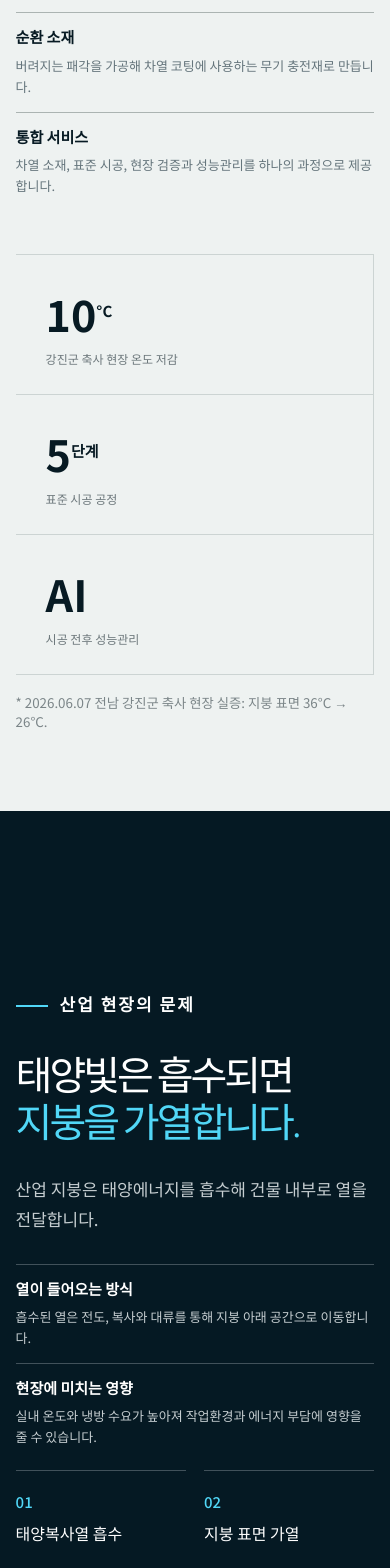
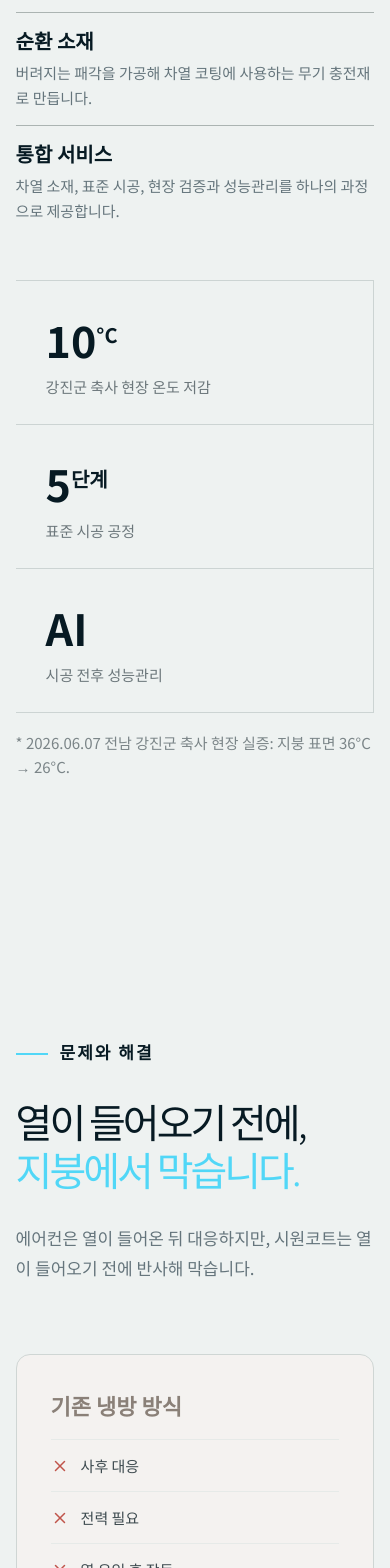
Before and after one commit to dragonmm98/Siwon-Coat-sample-website, a React (Vite) app: page / in a window 390 px wide. Shown: the part 1360-2928 px from the top of the page. Built offline with nearby package versions, Linux system fonts and the light colour scheme.

Commit message:
Update localized content and product presentation

```diff
--- a/src/main.jsx
+++ b/src/main.jsx
@@ -1,62 +1,57 @@
 import React,{useEffect,useState} from 'react';
 import{createRoot}from'react-dom/client';
-import{ArrowUpRight,ArrowDown,ArrowUp,ArrowRight,Menu,X,Check,Sun,Factory,Warehouse,Beef,Ship,Building2,Recycle,Leaf,Download,Package,FlaskConical,FileText}from'lucide-react';
+import{ArrowUpRight,ArrowDown,ArrowUp,ArrowRight,Menu,X,Check,Sun,Factory,Warehouse,Beef,Ship,Recycle,Leaf,Download,Package,FlaskConical}from'lucide-react';
 import'./style.css';
 
 const copy={
 kr:{
- nav:['회사소개','성능','기술','제품','적용분야','지속가능성','연혁','시공사례','파트너십','FAQ','문의'],
+ nav:['회사소개','기술','제품','적용분야','지속가능성','시공사례','FAQ','문의'],
  hero:['패각 자원순환 차열 솔루션','지붕의 열을 막고,','내일을 시원하게.','전남의 폐각 자원을 기능성 차열 소재로 전환해 산업 지붕의 열 유입을 줄입니다.','기술 알아보기','문의하기','카탈로그 다운로드'],
  heroStats:[['40℃↓','지붕 표면 온도'],['27.4%↓','냉방 에너지'],['89.7%','일사 반사율']],
  about:['시원코트 소개','버려지는 패각을','차열 자원으로.','시원코트는 전남의 폐각 무기성분을 산업 지붕용 차열도료의 기능성 소재로 전환합니다.'],
  aboutBlocks:[['순환 소재','버려지는 패각을 가공해 차열 코팅에 사용하는 무기 충전재로 만듭니다.'],['통합 서비스','차열 소재, 표준 시공, 현장 검증과 성능관리를 하나의 과정으로 제공합니다.']],
- problem:['산업 현장의 문제','태양빛은 흡수되면','지붕을 가열합니다.','산업 지붕은 태양에너지를 흡수해 건물 내부로 열을 전달합니다.'],
- problemBlocks:[['열이 들어오는 방식','흡수된 열은 전도, 복사와 대류를 통해 지붕 아래 공간으로 이동합니다.'],['현장에 미치는 영향','실내 온도와 냉방 수요가 높아져 작업환경과 에너지 부담에 영향을 줄 수 있습니다.']],
- flow:['태양복사열 흡수','지붕 표면 가열','실내 열 유입','냉방비·전력 부담'],
- perfMetrics:[['89%','일사 반사율'],['40℃↓','지붕 표면 온도'],['10℃↓','실내 온도'],['27.4%↓','냉방 에너지']],
- chart:['월간 냉방 에너지 사용량 (kWh)','시공 전','시공 후','27.4% 절감'],
- disc:'※ 결과는 기후, 지붕 바탕재, 도막 상태, 측정 방법에 따라 달라질 수 있습니다.',
+ aboutStats:[['10','°C','강진군 축사 현장 온도 저감'],['5','단계','표준 시공 공정'],['AI','','시공 전후 성능관리']],
+ aboutNote:'* 2026.06.07 전남 강진군 축사 현장 실증: 지붕 표면 36°C → 26°C.',
  solution:['문제와 해결','열이 들어오기 전에,','지붕에서 막습니다.','에어컨은 열이 들어온 뒤 대응하지만, 시원코트는 열이 들어오기 전에 반사해 막습니다.'],
  conv:['기존 냉방 방식','사후 대응','전력 필요','열 유입 후 작동','지속적인 에너지 비용'],
  siwon:['시원코트','사전 차단','무전력 작동','열을 외부로 반사','냉방 에너지 27.4% 절감'],
  tech:['핵심 기술','패각에서 시작한','자원순환 차열 기술.','시원코트는 지붕을 가열하는 태양에너지의 일부를 반사하는 차열 코팅 기술입니다.'],
  techBlocks:[['폐각 기반 충전재','패각 무기성분을 세척, 미세 분쇄하고 기능화해 코팅 소재로 활용합니다.'],['무전력 패시브 차열','작동 중 전력을 사용하지 않고 지붕의 태양열 유입을 줄입니다.']],
+ techBenefits:[['높은 일사','반사율'],['지붕 표면','온도 저감'],['내후성 및','내구성']],
  shellTitle:'패각 공정',
  shellSteps:['패각 수거','세척·정제','분쇄·선별','코팅 배합'],
  applyTitle:'5단계 표준 시공',
  applySteps:['현장 진단','바탕면 정리','프라이머 도포','차열도료 2회 도포','건조·검수'],
  product:['제품 라인업','하나의 시스템,','두 개의 코팅.','지붕용 차열도료와 노면용 미끄럼방지 코팅이 함께 완성하는 차열 시스템입니다.'],
  items:[
-  {name:'시원코트 쿨',tag:'지붕용 차열도료',specs:[['포장','18 KG'],['일사 반사율','89%'],['도포량','약 50㎡ / 통'],['적용','공장·창고·축사 지붕']]},
-  {name:'시원코트 서페이스',tag:'노면용 미끄럼방지 코팅',specs:[['포장','25 KG'],['일사 반사율','85%'],['도포량','약 30㎡ / 통'],['적용','광장·주차장·자전거도로·휴게공간']]}],
+  {name:'시원코트 차열 도막형 바닥재',tag:'지붕용 차열도료',specs:[['포장','18 KG'],['일사 반사율','89%'],['도포량','약 50㎡ / 통'],['적용','공장·창고·축사 지붕']]},
+  {name:'시원코트 차열 도막형 바닥재',tag:'노면용 미끄럼방지 코팅',specs:[['포장','25 KG'],['일사 반사율','85%'],['도포량','약 30㎡ / 통'],['적용','광장·주차장·자전거도로·휴게공간']]}],
  usage:['적용 분야','넓고 뜨거운 지붕부터','먼저 시원하게.','시원코트는 강한 태양열에 노출되는 대면적 지붕을 위해 설계되었습니다.'],
+ useCases:[['/assets/factory-comparison.png',Factory,'산업시설 · 제조공장','대면적 금속 지붕의 열 유입 저감'],['/assets/logistics-facility.png',Warehouse,'물류센터 · 보관창고','제품과 작업공간의 열부하 관리'],['/assets/roof-application.jpeg',Beef,'농축산시설 · 축사','가축 열 스트레스와 실내온도 부담 완화'],['/assets/hero-industrial-roof.png',Ship,'해외 고온다습 지역','베트남을 시작으로 현지 실증과 확장']],
  esg:['ESG · 지속가능성','폐각을 순환시켜,','탄소를 줄입니다.','전남의 풍부한 패각 폐기물을 업사이클링해 냉방 에너지 사용과 탄소 배출을 함께 줄입니다.'],
  esgLoop:[[Recycle,'패각 수거·선별'],[FlaskConical,'무기질 정제'],[Package,'차열 코팅'],[Sun,'에너지 절감'],[Leaf,'탄소 저감']],
- timeline:['시원코트 연혁','빠르게 실행하고,','현장에서 증명합니다.','법인 설립부터 기술 인정, 지원사업 선정, 전남테크노파크 입주까지 실행과 검증을 이어가고 있습니다.'],
  project:['시공 / 현장 실증','표준 시공으로','완성되는 성능.','시원코트의 성능은 올바른 바탕면 준비와 균일한 도막 시공으로 완성됩니다.'],
- partners:['파트너십','함께 만드는','글로벌 확장.','제품 공급부터 현지 실증, 유통, 라이선스까지 다양한 협력 모델을 제공합니다.'],
- partnerList:[[Package,'제품·샘플 공급','도료 제품과 샘플 공급, 기술 상담'],[FlaskConical,'현장 실증(PoC)','현장 적용 테스트와 성능 검증'],[Building2,'대리점·유통망','지역 대리점 및 유통 파트너 네트워크'],[FileText,'라이선스·현지 생산','기술 라이선스와 현지 생산 협력']],
+ projectSteps:[['/assets/roof-coating.png','01 — 바탕면 정리','고압세척 및 표면 준비'],['/assets/roof-application.jpeg','02 — 차열도료','롤러·스프레이를 이용한 균일 시공'],['/assets/roof-verification.png','03 — 현장 검증','도막 완성 및 온도 성능 확인']],
  faq:{heading:['자주 묻는 질문','시원코트에 대해','빠르게 확인하세요.','제품, 적용 대상, 시공 및 상담에 관한 주요 정보를 안내합니다.'],items:[['시원코트는 어떤 제품인가요?','시원코트 쿨은 높은 일사 반사율과 온도 저감을 목표로 개발된 산업 지붕용 친환경 차열도료입니다.'],['어떤 지붕에 적용할 수 있나요?','공장, 창고, 학교, 병원, 공동주택 등 금속 및 콘크리트 지붕에 적용할 수 있습니다. 현장 상태에 따라 사전 진단이 필요합니다.'],['폐각 자원은 어떻게 활용되나요?','전남에서 발생하는 폐각의 무기성분을 기능성 충전재로 전환해 차열 코팅 소재에 활용합니다.'],['시공과 제품 상담은 어떻게 신청하나요?','전화 061-722-3369 또는 이메일 WHP77@NAVER.COM으로 제품 구매, 현장 실증, 시공 및 파트너십을 문의할 수 있습니다.']]},
  contact:['전남 · 베트남 · 글로벌','지역에서 만들고,','세계의 지붕을 식힙니다.','제품 구매, 현지 실증, 공동생산·라이선스 및 전략적 파트너십을 상담합니다.'],
+ contactLinks:[['tel:0617223369','전화 061-722-3369 · 010-9086-3369'],['mailto:whp77@naver.com','이메일 WHP77@NAVER.COM'],['https://www.siwoncoat.com','제품·시공·파트너십 문의']],
+ footer:['패각 자원순환 차열 솔루션','맨 위로'],
  company:['(주)시원코트','대표 박원희','전남 순천시 전남테크노파크 305호']
 },
 en:{
- nav:['About','Performance','Technology','Products','Applications','Sustainability','Timeline','Projects','Partners','FAQ','Contact'],
+ nav:['About','Technology','Products','Applications','Sustainability','Projects','FAQ','Contact'],
  hero:['Circular cooling from shell resources','Block the heat above.','Cool the future below.','We transform discarded shells into functional heat-reflective materials for industrial roofs.','Our technology','Contact us','Download catalog'],
  heroStats:[['40℃↓','Roof surface temp'],['27.4%↓','Cooling energy'],['89.7%','Solar reflectance']],
  about:['About SIWONCOAT','Waste shells become','a cooling resource.','SIWONCOAT converts reclaimed marine-shell minerals from Jeonnam into functional materials for heat-reflective roof coatings.'],
  aboutBlocks:[['Circular materials','Discarded shells are processed into mineral filler for SIWONCOAT coating technology.'],['Integrated delivery','SIWONCOAT combines coating materials, standardized installation, field verification and performance management.']],
- problem:['The challenge','Sunlight heats','industrial roofs.','Industrial roofs absorb solar energy and transfer heat into the building below.'],
- problemBlocks:[['How heat enters','Heat moves through the roof by conduction, radiation and convection.'],['Why it matters','This heat can raise indoor temperatures, affect working conditions and increase cooling demand.']],
- flow:['Solar heat absorbed','Roof surface heats','Heat enters indoors','Cooling cost & power load'],
- perfMetrics:[['89%','Solar reflectance'],['40℃↓','Roof surface'],['10℃↓','Indoor temp'],['27.4%↓','Cooling energy']],
- chart:['Monthly cooling energy use (kWh)','Before','After','27.4% lower'],
- disc:'※ Results may vary with climate, roof substrate, coating condition and measurement method.',
+ aboutStats:[['10','°C','Temperature reduction at a Gangjin livestock facility'],['5','steps','Standard installation process'],['AI','','Pre- and post-installation performance management']],
+ aboutNote:'* Field demonstration on June 7, 2026, at a livestock facility in Gangjin, Jeonnam: roof surface temperature reduced from 36°C to 26°C.',
  solution:['Problem & solution','Block heat at the roof,','before it gets inside.','Air conditioning reacts after heat enters. Siwon Coat reflects and blocks it before it gets inside.'],
  conv:['Conventional cooling','Reactive response','Requires electricity','Runs after heat enters','Ongoing energy costs'],
  siwon:['Siwon Coat','Proactive protection','Zero-energy operation','Reflects heat outside','27.4% cooling savings'],
  tech:['Core technology','Circular cooling technology','born from shells.','SIWONCOAT reflects part of the solar energy that would otherwise heat the roof surface.'],
  techBlocks:[['Reclaimed-shell filler','Marine-shell minerals are cleaned, finely ground and functionalized for use in the coating.'],['Passive cooling','The coating reduces solar heat gain without consuming electricity during operation.']],
+ techBenefits:[['High solar','reflectance'],['Lower roof-surface','temperature'],['Weather resistance','and durability']],
  shellTitle:'Shell process',
  shellSteps:['Collect shells','Wash & purify','Grind & grade','Formulate coating'],
  applyTitle:'5-step standard install',
@@ -66,17 +61,18 @@ en:{
   {name:'SIWONCOAT Cool',tag:'Reflective roof coating',specs:[['Pack','18 KG'],['Solar reflectance','89%'],['Coverage','~50㎡ / pail'],['For','Factory · warehouse · livestock roofs']]},
   {name:'SIWONCOAT Surface',tag:'Anti-slip pavement coating',specs:[['Pack','25 KG'],['Solar reflectance','85%'],['Coverage','~30㎡ / pail'],['For','Plazas · parking · cycle paths · rest areas']]}],
  usage:['Applications','Start with the largest,','hottest roofs.','SIWONCOAT is intended for buildings with large roofs exposed to strong solar heat.'],
+ useCases:[['/assets/factory-comparison.png',Factory,'Industrial facilities · factories','Reduce heat gain through large metal roofs'],['/assets/logistics-facility.png',Warehouse,'Logistics centers · warehouses','Manage heat loads affecting products and workspaces'],['/assets/roof-application.jpeg',Beef,'Agricultural facilities · livestock buildings','Reduce livestock heat stress and indoor-temperature burden'],['/assets/hero-industrial-roof.png',Ship,'Hot and humid overseas markets','Local field trials and expansion beginning in Vietnam']],
  esg:['ESG · Sustainability','Circular shells,','lower carbon.','We upcycle Jeonnam’s abundant shell waste to cut cooling energy use and carbon emissions together.'],
  esgLoop:[[Recycle,'Collect & sort shells'],[FlaskConical,'Mineral refining'],[Package,'Cool coating'],[Sun,'Energy savings'],[Leaf,'Carbon cut']],
- timeline:['Our timeline','Built quickly,','proven in the field.','From incorporation to climate-tech recognition and entry into Jeonnam TechnoPark, SIWONCOAT continues to execute and verify.'],
  project:['Installation / field proof','Performance completed by','standard installation.','SIWONCOAT performance depends on correct surface preparation and consistent application.'],
- partners:['Partnerships','Built together,','scaled globally.','From product supply to on-site trials, distribution and licensing, we offer flexible partnership models.'],
- partnerList:[[Package,'Product & sample supply','Coating products, samples and technical consultation'],[FlaskConical,'On-site PoC trials','Field application tests and performance verification'],[Building2,'Dealer & distributor network','Regional dealer and distribution partners'],[FileText,'Licensing & local manufacturing','Technology licensing and local production']],
+ projectSteps:[['/assets/roof-coating.png','01 — Surface preparation','High-pressure cleaning and surface preparation'],['/assets/roof-application.jpeg','02 — Heat-reflective coating','Uniform application by roller or spray'],['/assets/roof-verification.png','03 — Field verification','Coating completion and temperature-performance verification']],
  faq:{heading:['Frequently asked questions','Learn about SIWONCOAT','at a glance.','Key information about the product, suitable roofs, installation and enquiries.'],items:[['What is SIWONCOAT?','SIWONCOAT Cool is an eco-friendly heat-reflective coating engineered to improve solar reflectance and reduce heat gain through industrial roofs.'],['Which roofs can use SIWONCOAT?','It is suitable for metal and concrete roofs on factories, warehouses, schools, hospitals and apartment buildings. A site assessment may be required.'],['How are reclaimed marine shells used?','Mineral components recovered from waste marine shells in Jeonnam are converted into functional filler for the heat-reflective coating.'],['How can I request product or installation advice?','Contact SIWONCOAT at +82-61-722-3369 or WHP77@NAVER.COM for purchasing, field trials, installation and partnership enquiries.']]},
  contact:['Jeonnam · Vietnam · Global','Made locally,','cooling roofs worldwide.','Talk to us about purchasing, field trials, co-production, licensing and strategic partnerships.'],
+ contactLinks:[['tel:0617223369','Call +82-61-722-3369 · +82-10-9086-3369'],['mailto:whp77@naver.com','Email WHP77@NAVER.COM'],['https://www.siwoncoat.com','Product, installation & partnership enquiries']],
+ footer:['Circular marine-shell heat-reflective solutions','Back to top'],
  company:['SIWON COAT Co., Ltd.','CEO Park Won-hee','Room 305, Jeonnam Technopark, Suncheon, Jeonnam']
 }};
-const ids=['about','performance','technology','product','applications','esg','timeline','projects','partners','faq','contact'];
+const ids=['about','technology','product','applications','esg','projects','faq','contact'];
 const Head=({a})=><><p className="eyebrow">{a[0]}</p><h2>{a[1]}<br/><em>{a[2]}</em></h2><p className="desc">{a[3]}</p></>;
 const AnswerBlocks=({items})=><div className="answer-blocks">{items.map(([heading,text])=><article key={heading}><h3>{heading}</h3><p>{text}</p></article>)}</div>;
 export default function App(){const[lang,setLang]=useState('kr'),[open,setOpen]=useState(false),[navTone,setNavTone]=useState('over-dark');const c=copy[lang];const faqStructuredData={'@context':'https://schema.org','@type':'FAQPage',mainEntity:c.faq.items.map(([name,text])=>({'@type':'Question',name,acceptedAnswer:{'@type':'Answer',text}}))};
@@ -86,29 +82,15 @@ useEffect(()=>{let frame;const updateNavTone=()=>{cancelAnimationFrame(frame);fr
 return <main>
 <header className={navTone}><a className="logo" href="#home"><img src="/assets/siwoncoat-logo.png" alt="시원코트 로고"/></a><nav className={open?'open':''}>{c.nav.map((x,i)=><a key={x} href={'#'+ids[i]} onClick={()=>setOpen(false)}>{x}</a>)}<div className="langs"><button onClick={()=>setLang('en')}>EN</button><button onClick={()=>setLang('kr')}>KR</button></div></nav><button className="menu" onClick={()=>setOpen(!open)}>{open?<X/>:<Menu/>}</button></header>
 <section id="home" className="panel hero dark"><video className="hero-video" autoPlay muted loop playsInline preload="auto" poster="/assets/hero-industrial-roof.png"><source src="/assets/siwoncoat-hero.mp4" type="video/mp4"/></video><div className="shade"></div><div className="inner hero-copy"><p className="eyebrow">{c.hero[0]}</p><h1>{c.hero[1]}<br/><em>{c.hero[2]}</em></h1><p className="desc">{c.hero[3]}</p><div className="actions"><a href="#technology">{c.hero[4]}<ArrowUpRight/></a><a href="#contact">{c.hero[5]}<ArrowUpRight/></a><a className="ghost" href="/assets/siwoncoat-catalog.pdf" download><Download/>{c.hero[6]}</a></div><div className="hero-stats">{c.heroStats.map(s=><div key={s[1]}><b>{s[0]}</b><span>{s[1]}</span></div>)}</div></div><a className="down" href="#about">아래로 보기 <ArrowDown/></a></section>
-<section id="about" className="panel light"><div className="inner"><Head a={c.about}/><AnswerBlocks items={c.aboutBlocks}/><div className="stats"><div><b>10<sup>°C</sup></b><span>강진군 축사 현장 온도 저감</span></div><div><b>5<sup>단계</sup></b><span>표준 시공 공정</span></div><div><b>AI</b><span>시공 전후 성능관리</span></div></div><small className="note">* 2026.06.07 전남 강진군 축사 현장 실증: 지붕 표면 36°C → 26°C.</small></div></section>
-<section id="performance" className="panel navy perf"><div className="inner"><div className="split"><div><Head a={c.problem}/><AnswerBlocks items={c.problemBlocks}/><ol>{c.flow.map((x,i)=><li key={x}><span>0{i+1}</span>{x}</li>)}</ol></div><div className="thermo"><Sun/><div><b>36°C</b><small>{c.chart[1]}</small></div><ArrowDown/><div className="cool"><b>26°C</b><small>{c.chart[2]}</small></div></div></div><div className="proof"><div className="metrics">{c.perfMetrics.map(m=><div key={m[1]}><b>{m[0]}</b><span>{m[1]}</span></div>)}</div><div className="chart"><small>{c.chart[0]}</small><div className="bars"><div className="bar"><em>365,000</em><i style={{height:'210px'}}></i><span>{c.chart[1]}</span></div><div className="bar"><em>264,900</em><i className="lo" style={{height:'152px'}}></i><span>{c.chart[2]}</span></div><b className="save">{c.chart[3]}</b></div></div></div><small className="note">{c.disc}</small></div></section>
+<section id="about" className="panel light"><div className="inner"><Head a={c.about}/><AnswerBlocks items={c.aboutBlocks}/><div className="stats">{c.aboutStats.map(([value,suffix,label])=><div key={label}><b>{value}{suffix&&<sup>{suffix}</sup>}</b><span>{label}</span></div>)}</div><small className="note">{c.aboutNote}</small></div></section>
 <section id="solution" className="panel light compare-panel"><div className="inner"><Head a={c.solution}/><div className="compare"><article className="conv"><h3>{c.conv[0]}</h3>{c.conv.slice(1).map(x=><p key={x}><X/>{x}</p>)}</article><article className="good"><h3>{c.siwon[0]}</h3>{c.siwon.slice(1).map(x=><p key={x}><Check/>{x}</p>)}</article></div></div></section>
-<section id="technology" className="panel tech light techx"><div className="inner"><div className="split"><div><Head a={c.tech}/><AnswerBlocks items={c.techBlocks}/></div><div className="tech-photo"><img src="/assets/solar-reflection.png" alt="차열도료의 태양열 반사 원리"/><div className="benefits"><b>높은 일사<br/>반사율</b><b>지붕 표면<br/>온도 저감</b><b>내후성 및<br/>내구성</b></div></div></div><div className="steps-wrap"><div className="steprow"><h4>{c.shellTitle}</h4><div className="steps">{c.shellSteps.map((s,i)=><div key={s}><span>{i+1}</span>{s}</div>)}</div></div><div className="steprow"><h4>{c.applyTitle}</h4><div className="steps">{c.applySteps.map((s,i)=><div key={s}><span>{i+1}</span>{s}</div>)}</div></div></div></div></section>
-<section id="product" className="panel product"><div className="inner"><Head a={c.product}/><div className="lineup">{c.items.map((p,i)=><article key={p.name} className="pcard"><div className="pmedia">{i===0?<img src="/assets/siwoncoat-product.png" alt={p.name}/>:<div className="pph"><Package/></div>}</div><div className="pbody"><h3>{p.name}</h3><small className="ptag">{p.tag}</small><div className="specs">{p.specs.map(s=><span key={s[0]}>{s[0]} <b>{s[1]}</b></span>)}</div></div></article>)}</div><a className="linebtn" href="/assets/siwoncoat-catalog.pdf" download><Download/> {c.hero[6]}</a></div></section>
-<section id="applications" className="panel applications light"><div className="inner"><Head a={c.usage}/><div className="use-grid">{[
-['/assets/factory-comparison.png',Factory,'산업시설 · 제조공장','대면적 금속 지붕의 열 유입 저감'],
-['/assets/logistics-facility.png',Warehouse,'물류센터 · 보관창고','제품과 작업공간의 열부하 관리'],
-['/assets/roof-application.jpeg',Beef,'농축산시설 · 축사','가축 열 스트레스와 실내온도 부담 완화'],
-['/assets/hero-industrial-roof.png',Ship,'해외 고온다습 지역','베트남을 시작으로 현지 실증과 확장']].map(([img,Icon,title,text])=><article key={title}><img src={img} alt={title}/><div><Icon/><h3>{title}</h3><p>{text}</p></div></article>)}</div></div></section>
+<section id="technology" className="panel tech light techx"><div className="inner"><div className="split"><div><Head a={c.tech}/><AnswerBlocks items={c.techBlocks}/></div><div className="tech-photo"><img src="/assets/solar-reflection.png" alt={lang==='kr'?'차열도료의 태양열 반사 원리':'Solar-reflection principle of the heat-reflective coating'}/><div className="benefits">{c.techBenefits.map(([line1,line2])=><b key={line1}>{line1}<br/>{line2}</b>)}</div></div></div><div className="steps-wrap"><div className="steprow"><h4>{c.shellTitle}</h4><div className="steps">{c.shellSteps.map((s,i)=><div key={s}><span>{i+1}</span>{s}</div>)}</div></div><div className="steprow"><h4>{c.applyTitle}</h4><div className="steps">{c.applySteps.map((s,i)=><div key={s}><span>{i+1}</span>{s}</div>)}</div></div></div></div></section>
+<section id="product" className="panel product"><div className="inner"><Head a={c.product}/><div className="lineup">{c.items.map((p,i)=><article key={`${p.name}-${i}`} className="pcard"><div className="pmedia"><img src={i===0?'/assets/siwoncoat-product.png':'/assets/siwoncoat-surface-product.png'} alt={p.name}/></div><div className="pbody"><h3>{p.name}</h3><small className="ptag">{p.tag}</small><div className="specs">{p.specs.map(s=><span key={s[0]}>{s[0]} <b>{s[1]}</b></span>)}</div></div></article>)}</div><a className="linebtn" href="/assets/siwoncoat-catalog.pdf" download><Download/> {c.hero[6]}</a></div></section>
+<section id="applications" className="panel applications light"><div className="inner"><Head a={c.usage}/><div className="use-grid">{c.useCases.map(([img,Icon,title,text])=><article key={title}><img src={img} alt={title}/><div><Icon/><h3>{title}</h3><p>{text}</p></div></article>)}</div></div></section>
 <section id="esg" className="panel light esg"><div className="inner"><Head a={c.esg}/><div className="loop">{c.esgLoop.map(([Icon,label],i)=><React.Fragment key={label}><div className="node"><Icon/><span>{label}</span></div>{i<c.esgLoop.length-1&&<ArrowRight className="loparrow"/>}</React.Fragment>)}</div></div></section>
-<section id="timeline" className="panel timeline navy"><div className="inner split"><div><Head a={c.timeline}/><img className="timeline-photo" src="/assets/factory-team.png" alt="시원코트 기술 개발팀"/></div><div className="milestones">{[
-['2026.05.04','주식회사 시원코트 법인 설립','자원순환 차열 솔루션 사업화 시작'],
-['2026.06','KEITI 기후테크 해커톤 입상','기후기술의 가능성과 실행력 인정'],
-['2026.06','산업공정부산물 활용사업 선정','폐각 자원의 기능성 소재 전환 추진'],
-['2026.07','전남테크노파크 입주','연구·제품화·글로벌 실증 기반 강화']].map((m,i)=><article key={m[0]+i}><span>{m[0]}</span><div><h3>{m[1]}</h3><p>{m[2]}</p></div></article>)}</div></div></section>
-<section id="projects" className="panel projects navy"><div className="inner"><Head a={c.project}/><div className="cards">{[
-['/assets/roof-coating.png','01 — 바탕면 정리','고압세척 및 표면 준비'],
-['/assets/roof-application.jpeg','02 — 차열도료','롤러·스프레이를 이용한 균일 시공'],
-['/assets/roof-verification.png','03 — 현장 검증','도막 완성 및 온도 성능 확인']].map(x=><article key={x[1]}><img className="pic" src={x[0]} alt={x[2]}/><small>{x[1]}</small><b>{x[2]}</b></article>)}</div></div></section>
-<section id="partners" className="panel navy partners"><div className="inner"><Head a={c.partners}/><div className="pcards">{c.partnerList.map(([Icon,title,text])=><article key={title}><Icon/><h3>{title}</h3><p>{text}</p></article>)}</div></div></section>
+<section id="projects" className="panel projects navy"><div className="inner"><Head a={c.project}/><div className="cards">{c.projectSteps.map(x=><article key={x[1]}><img className="pic" src={x[0]} alt={x[2]}/><small>{x[1]}</small><b>{x[2]}</b></article>)}</div></div></section>
 <section id="faq" className="panel faq light"><script type="application/ld+json" dangerouslySetInnerHTML={{__html:JSON.stringify(faqStructuredData)}}/><div className="inner split"><Head a={c.faq.heading}/><div className="faq-list">{c.faq.items.map(([question,answer],index)=><details key={question} open={index===0}><summary><span>{String(index+1).padStart(2,'0')}</span>{question}</summary><p>{answer}</p></details>)}</div></div></section>
-<section id="contact" className="panel contact dark"><div className="orb"></div><div className="inner"><Head a={c.contact}/><div className="contacts"><a href="tel:0617223369"><span>01</span>전화 061-722-3369 · 010-9086-3369<ArrowUpRight/></a><a href="mailto:whp77@naver.com"><span>02</span>이메일 WHP77@NAVER.COM<ArrowUpRight/></a><a href="https://www.siwoncoat.com"><span>03</span>제품·시공·파트너십 문의<ArrowUpRight/></a><a href="/assets/siwoncoat-catalog.pdf" download><span>04</span>{c.hero[6]} (PDF)<Download/></a></div><div className="company">{c.company.map(x=><span key={x}>{x}</span>)}</div><footer>© 2026 SIWONCOAT <span>패각 자원순환 차열 솔루션</span><a href="#home">맨 위로 <ArrowUp/></a></footer></div></section>
+<section id="contact" className="panel contact dark"><div className="orb"></div><div className="inner"><Head a={c.contact}/><div className="contacts">{c.contactLinks.map(([href,label],index)=><a key={href} href={href}><span>0{index+1}</span>{label}<ArrowUpRight/></a>)}<a href="/assets/siwoncoat-catalog.pdf" download><span>04</span>{c.hero[6]} (PDF)<Download/></a></div><div className="company">{c.company.map(x=><span key={x}>{x}</span>)}</div><footer>© 2026 SIWONCOAT <span>{c.footer[0]}</span><a href="#home">{c.footer[1]} <ArrowUp/></a></footer></div></section>
 </main>}
 
 const rootElement=typeof document!=='undefined'?document.getElementById('root'):null;
--- a/src/style.css
+++ b/src/style.css
@@ -341,3 +341,17 @@ header.over-light nav a:hover,header.over-light .langs button:hover{color:var(--
   .loparrow{transform:rotate(90deg)}
   .bars{gap:34px}
 }
+
+/* About section typography */
+#about .answer-blocks h3{font-size:24px}
+#about .answer-blocks p{font-size:16px}
+#about .stats span{font-size:16px}
+#about .stats sup{font-size:24px}
+#about .note{font-size:18px;line-height:1.6}
+
+@media(max-width:800px){
+  #about .answer-blocks h3{font-size:20px}
+  #about .answer-blocks p,#about .stats span{font-size:15px}
+  #about .stats sup{font-size:20px}
+  #about .note{font-size:15px}
+}
```
Also changed, not shown: public/assets/siwoncoat-surface-product.png (added).
